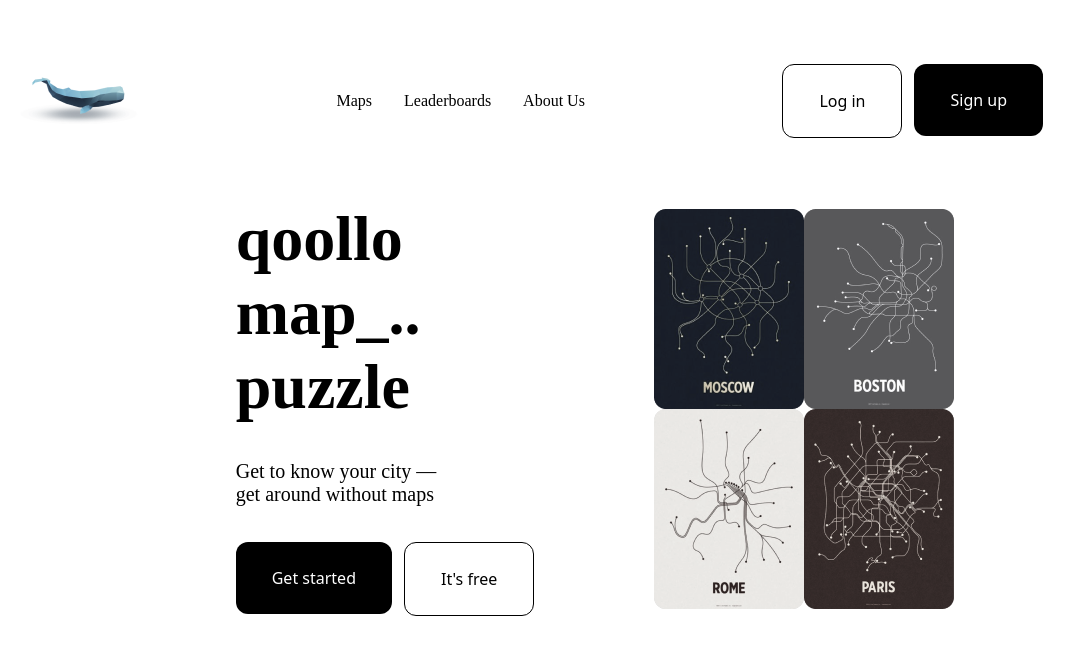
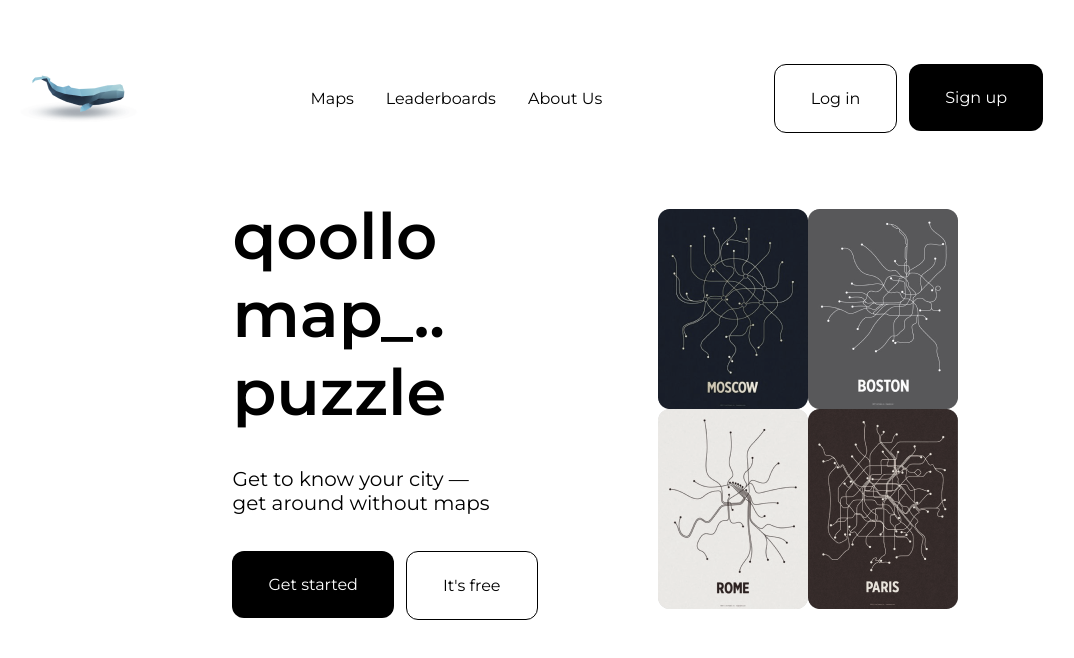
Before and after one commit to KatasonovYP/rc-qoollo-map-puzzle, a React (Vite) app: page / in a window 1280 px wide. Shown: the top 658 px of the page, without its empty margins (45-1119 px from the left). Built offline with nearby package versions, Linux system fonts and the light colour scheme.

Commit message:
#8 Add font

```diff
--- a/src/app/styles/index.css
+++ b/src/app/styles/index.css
@@ -1,18 +1,19 @@
+@import url('https://fonts.googleapis.com/css2?family=Montserrat:wght@400;600&display=swap');
+
 @tailwind base;
 @tailwind components;
 @tailwind utilities;
 
 body {
-  display: flex;
-  flex-direction: column;
-  align-items: center;
+	display: flex;
+	flex-direction: column;
+	align-items: center;
 }
 
 .app {
-
 }
 
 .stage {
-  @apply mt-4;
-  @apply border border-neutral-500;
+	@apply mt-4;
+	@apply border border-neutral-500;
 }
--- a/src/pages/landing/ui/landing.tsx
+++ b/src/pages/landing/ui/landing.tsx
@@ -21,21 +21,55 @@ export const Landing: FC = () => {
 					<Link>About us</Link>
 				</FlexContainer>
 				<FlexContainer element='button'>
-					<Button rounded='free'>Log in</Button>
-					<Button rounded='start'>Sign up</Button>
+					<Button rounded='free'>
+						<Text
+							size='sm'
+							color='black'
+						>
+							Log in
+						</Text>
+					</Button>
+					<Button rounded='start'>
+						<Text
+							size='sm'
+							color='white'
+						>
+							Sign up
+						</Text>
+					</Button>
 				</FlexContainer>
 			</FlexContainer>
 			<FlexContainer element='hero'>
 				<FlexContainer element='hero-content'>
-					<Text size='xl'>
+					<Text
+						size='xl'
+						color='black'
+					>
 						qoollo <br /> map_.. <br /> puzzle
 					</Text>
-					<Text size='md'>
+					<Text
+						size='md'
+						color='black'
+					>
 						Get to know your city — <br /> get around without maps
 					</Text>
 					<FlexContainer element='button'>
-						<Button rounded='start'>Get started</Button>
-						<Button rounded='free'>It's free</Button>
+						<Button rounded='start'>
+							<Text
+								size='sm'
+								color='white'
+							>
+								Get started
+							</Text>
+						</Button>
+						<Button rounded='free'>
+							<Text
+								size='sm'
+								color='black'
+							>
+								It's free
+							</Text>
+						</Button>
 					</FlexContainer>
 				</FlexContainer>
 				<div>
--- a/src/shared/components/button/ui/button.module.css
+++ b/src/shared/components/button/ui/button.module.css
@@ -9,7 +9,6 @@
 .start {
 	border-radius: 12px;
 	background: #000;
-	color: #fff;
 }
 
 .free {
--- a/src/shared/components/text/ui/text.module.css
+++ b/src/shared/components/text/ui/text.module.css
@@ -1,8 +1,20 @@
 .text {
-	color: #000;
 	font-style: normal;
 	line-height: normal;
-    font-family: Montserrat;
+	font-family: Montserrat;
+}
+
+.black {
+	color: #000;
+}
+
+.white {
+	color: #fff;
+}
+
+.sm {
+	font-size: 16px;
+	font-weight: 400;
 }
 
 .md {
--- a/src/shared/components/text/ui/text.tsx
+++ b/src/shared/components/text/ui/text.tsx
@@ -2,11 +2,14 @@ import { FC, ReactNode } from 'react';
 import cls from './text.module.css';
 
 interface TextProps {
-	size: 'md' | 'xl';
+	size: 'sm' | 'md' | 'xl';
+	color: 'black' | 'white';
 	children: ReactNode;
 }
 
 export const Text: FC<TextProps> = (props) => {
-	const { size, children } = props;
-	return <p className={`${cls.text} ${cls[size]}`}>{children}</p>;
+	const { size, color, children } = props;
+	return (
+		<p className={`${cls.text} ${cls[size]} ${cls[color]}`}>{children}</p>
+	);
 };
--- a/tailwind.config.js
+++ b/tailwind.config.js
@@ -2,7 +2,11 @@
 export default {
 	content: ['./index.html', './src/**/*.{js,ts,jsx,tsx}'],
 	theme: {
-		extend: {},
+		extend: {
+			fontFamily: {
+				montserrat: ['Montserrat', 'sans-serif'],
+			},
+		},
 	},
 	plugins: [],
 };
```
